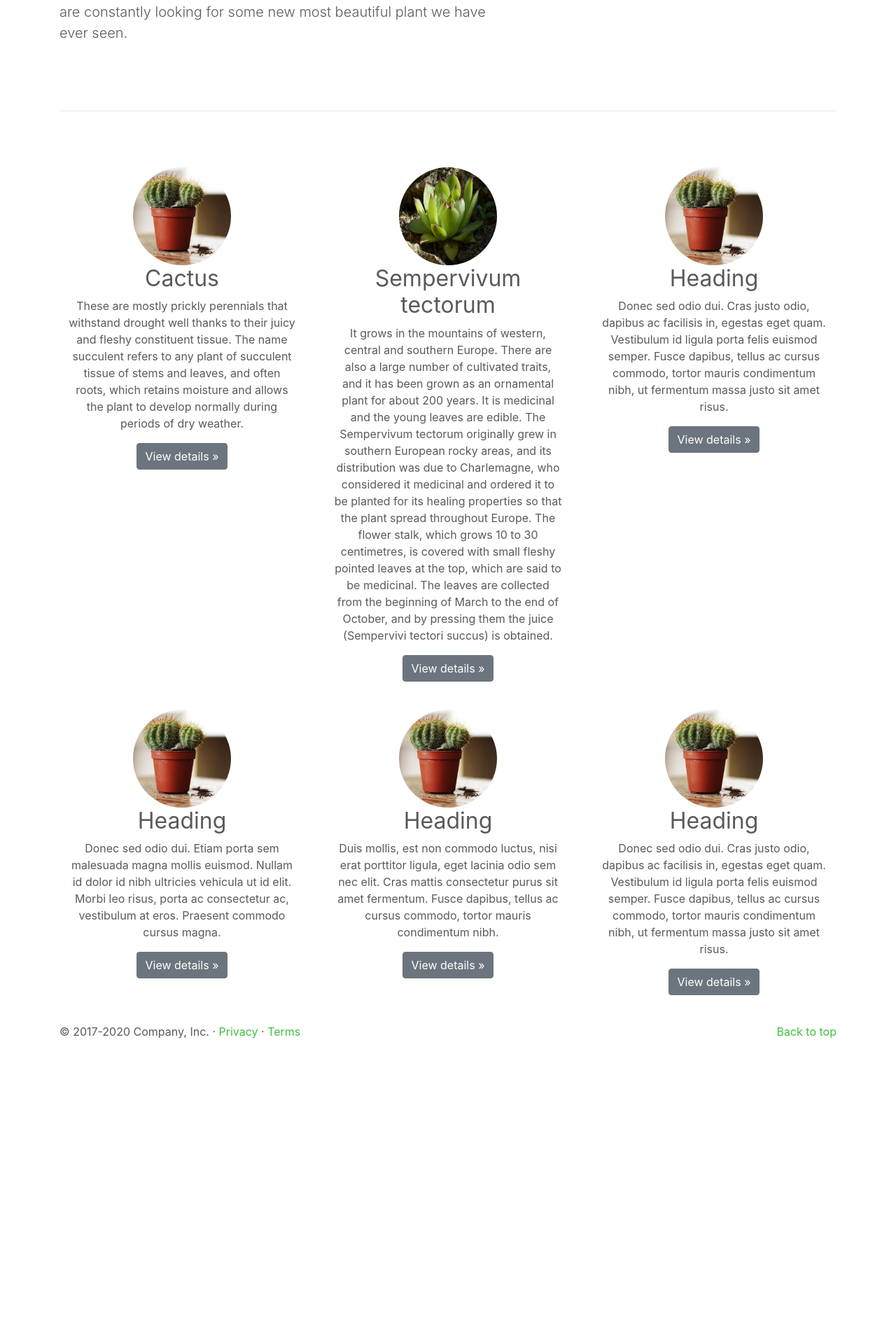
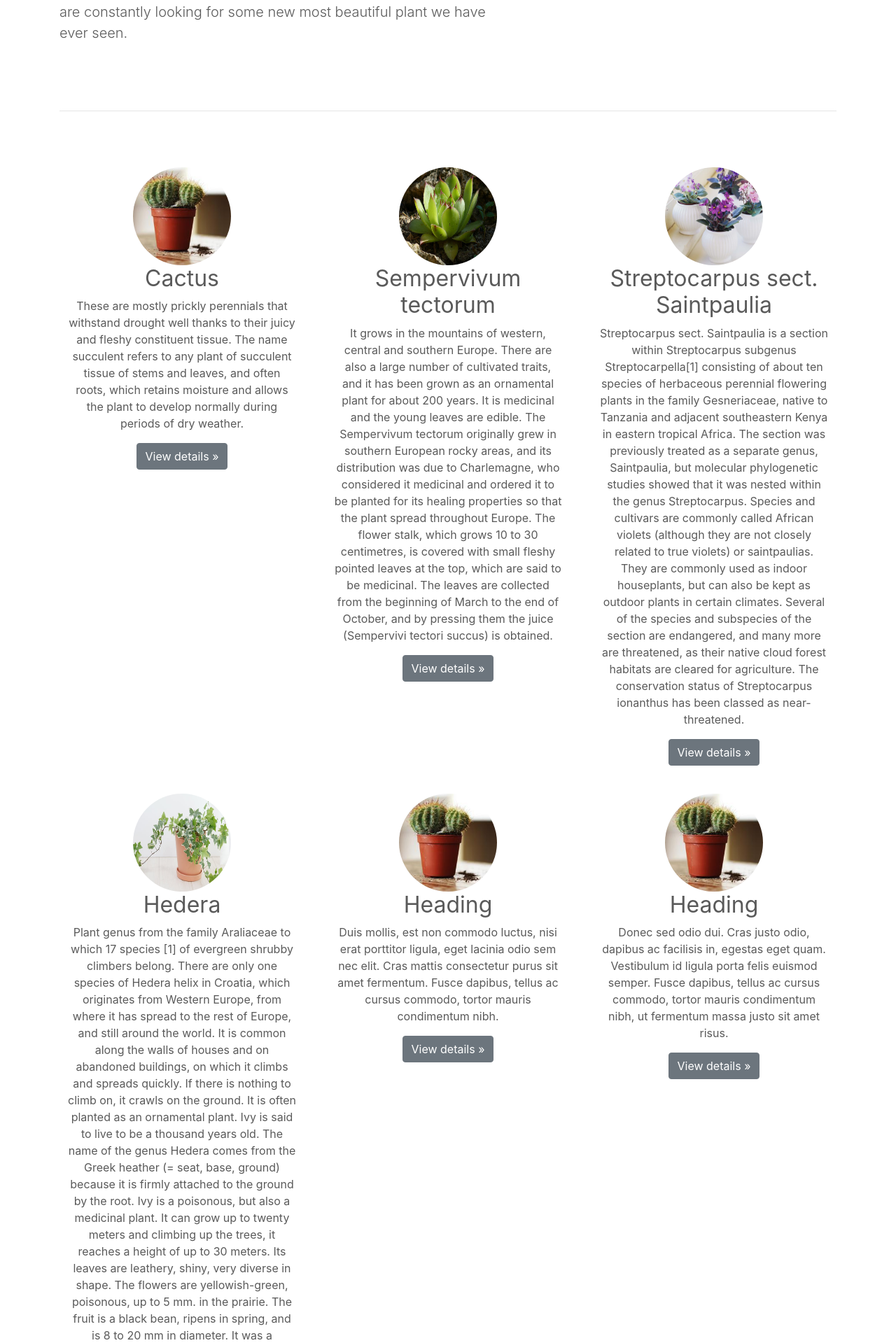
Before and after one commit to petracili/MS4, a Django app: template templates/base.html in a window 1280 px wide. Shown: the part 2623-4542 px from the top of the page at 70% size. Before the commit the page ends 4107 px from the top, so only its background shows below. Run offline with Django 3.2, Linux system fonts and the light colour scheme; the template is opened without the code that fills it, so the values that code supplies are empty; some libraries are stand-ins or nearby versions.

Commit message:
Added img and change text

```diff
--- a/templates/base.html
+++ b/templates/base.html
@@ -232,18 +232,24 @@
         <p><a class="btn btn-secondary" href="#" role="button">View details »</a></p>
       </div><!-- /.col-lg-4 -->
       <div class="col-lg-4">
-        <img src="{% static 'img/kaktus1.PNG' %}" class="bd-placeholder-img rounded-circle" width="140" height="140" />
-        <h2>Heading</h2>
-        <p>Donec sed odio dui. Cras justo odio, dapibus ac facilisis in, egestas eget quam. Vestibulum id ligula porta felis euismod semper. Fusce dapibus, tellus ac cursus commodo, tortor mauris condimentum nibh, ut fermentum massa justo sit amet risus.</p>
+        <img src="{% static 'img/ljubicica.PNG' %}" class="bd-placeholder-img rounded-circle" width="140" height="140" />
+        <h2>Streptocarpus sect. Saintpaulia</h2>
+        <p>Streptocarpus sect. Saintpaulia is a section within Streptocarpus subgenus Streptocarpella[1] consisting of about ten species of herbaceous perennial flowering plants in the family Gesneriaceae, native to Tanzania and adjacent southeastern Kenya in eastern tropical Africa. The section was previously treated as a separate genus, Saintpaulia, but molecular phylogenetic studies showed that it was nested within the genus Streptocarpus.
+          Species and cultivars are commonly called African violets (although they are not closely related to true violets) or saintpaulias. They are commonly used as indoor houseplants, but can also be kept as outdoor plants in certain climates.
+          Several of the species and subspecies of the section are endangered, and many more are threatened, as their native cloud forest habitats are cleared for agriculture. The conservation status of Streptocarpus ionanthus has been classed as near-threatened.</p>
         <p><a class="btn btn-secondary" href="#" role="button">View details »</a></p>
       </div><!-- /.col-lg-4 -->
     </div><!-- /.row -->
 
     <div class="row">
       <div class="col-lg-4">
-        <img src="{% static 'img/kaktus1.PNG' %}" class="bd-placeholder-img rounded-circle" width="140" height="140" />
-        <h2>Heading</h2>
-        <p>Donec sed odio dui. Etiam porta sem malesuada magna mollis euismod. Nullam id dolor id nibh ultricies vehicula ut id elit. Morbi leo risus, porta ac consectetur ac, vestibulum at eros. Praesent commodo cursus magna.</p>
+        <img src="{% static 'img/brsljan.PNG' %}" class="bd-placeholder-img rounded-circle" width="140" height="140" />
+        <h2>Hedera</h2>
+        <p>Plant genus from the family Araliaceae to which 17 species [1] of evergreen shrubby climbers belong. There are only one species of Hedera helix in Croatia, which originates from Western Europe, from where it has spread to the rest of Europe, and still around the world.
+          It is common along the walls of houses and on abandoned buildings, on which it climbs and spreads quickly. If there is nothing to climb on, it crawls on the ground. It is often planted as an ornamental plant. Ivy is said to live to be a thousand years old.
+          The name of the genus Hedera comes from the Greek heather (= seat, base, ground) because it is firmly attached to the ground by the root.
+          Ivy is a poisonous, but also a medicinal plant. It can grow up to twenty meters and climbing up the trees, it reaches a height of up to 30 meters. Its leaves are leathery, shiny, very diverse in shape. The flowers are yellowish-green, poisonous, up to 5 mm. in the prairie. The fruit is a black bean, ripens in spring, and is 8 to 20 mm in diameter.
+          It was a favourite ornamental plant of the ancient Romans.</p>
         <p><a class="btn btn-secondary" href="#" role="button">View details »</a></p>
       </div><!-- /.col-lg-4 -->
       <div class="col-lg-4">
```
Also changed, not shown: static/img/brsljan.PNG (added), static/img/ljubicica.PNG (added).
